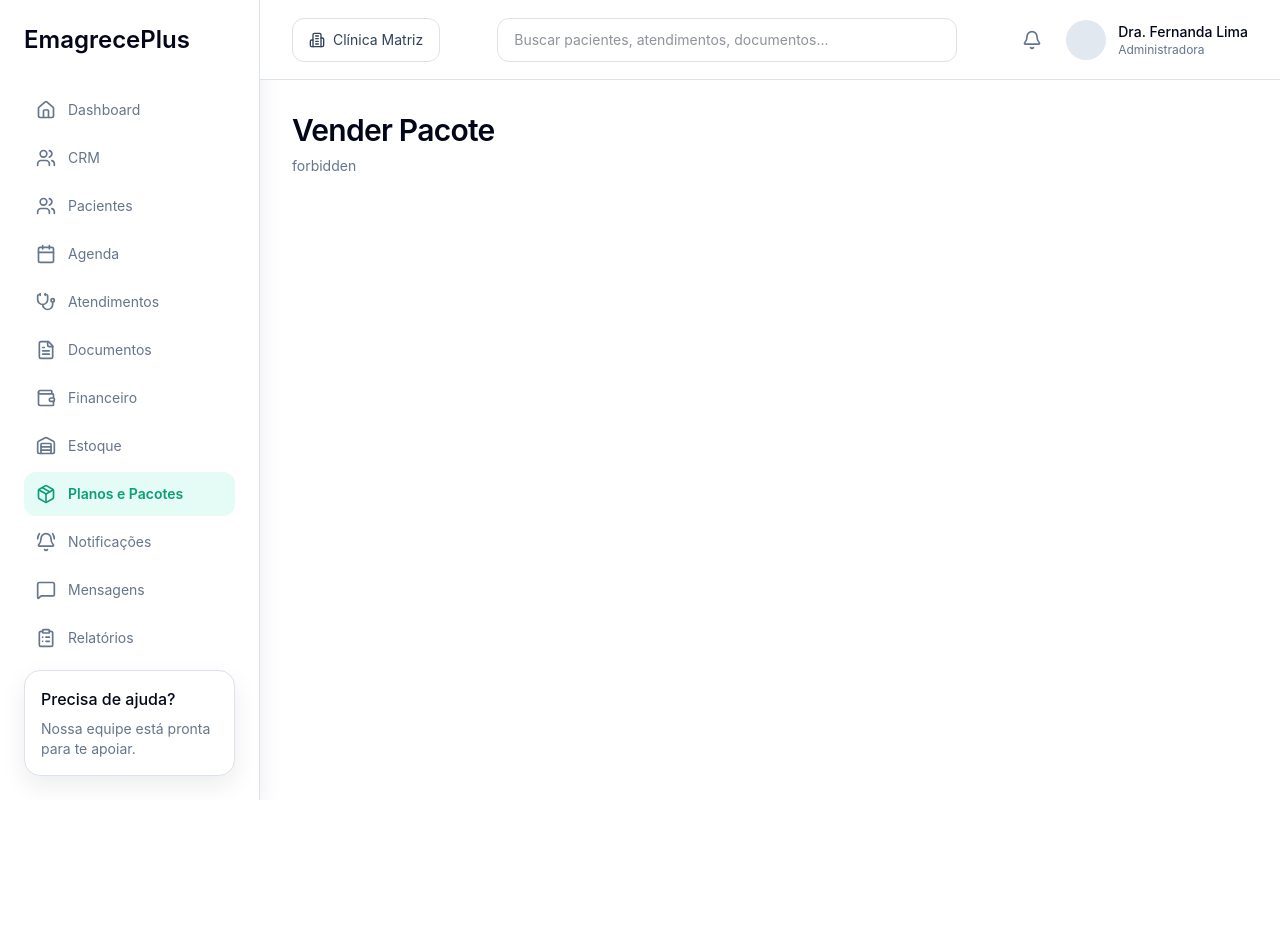
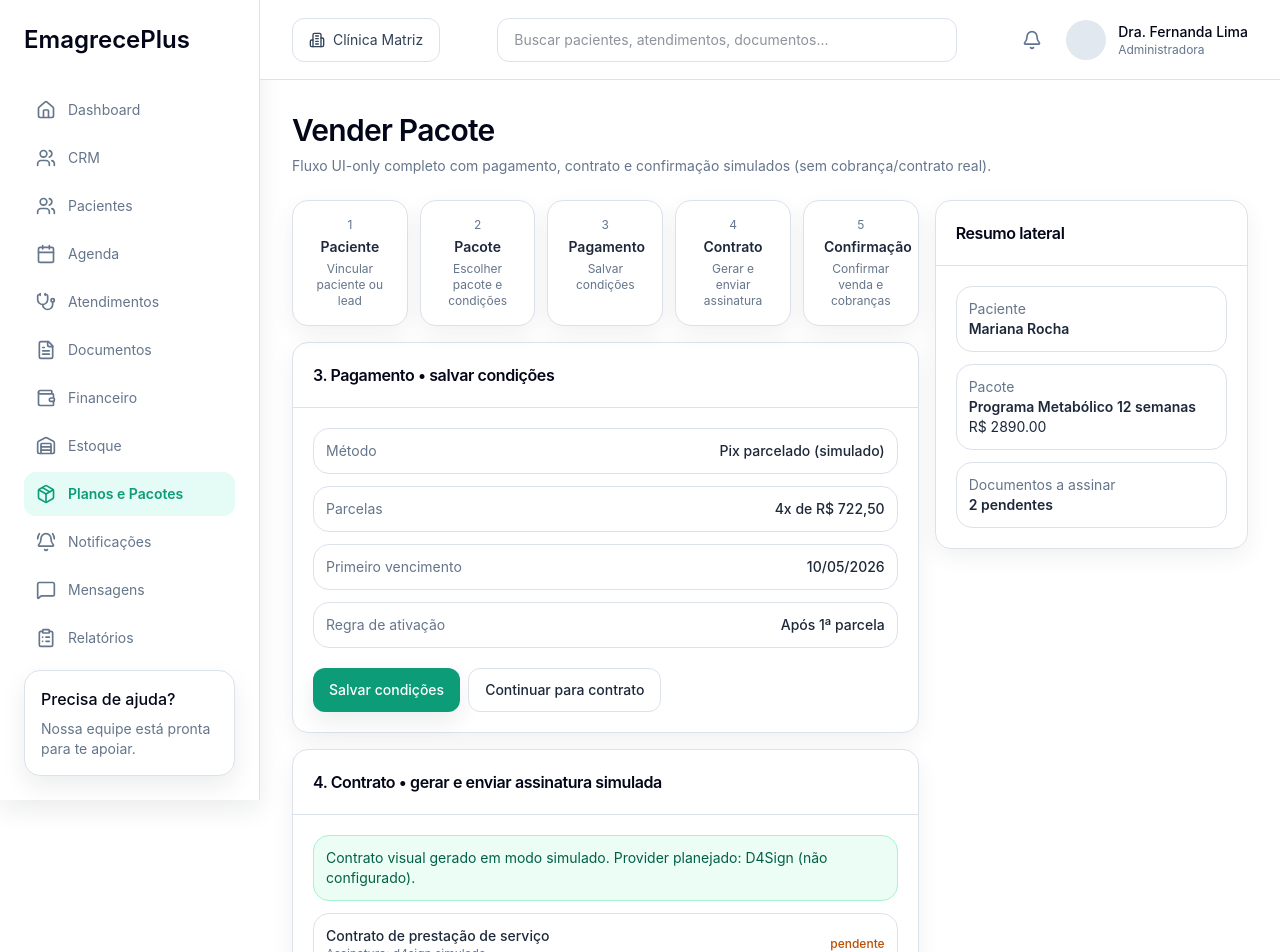
Before and after one commit to erickfroes/emagreceplus-ui-blueprint, a Next.js app: page /packages/sell in a window 1280 px wide. Shown: the top 952 px of the page. Before the commit the page ends 800 px from the top, so only its background shows below. Built offline with nearby package versions, Linux system fonts and the light colour scheme.

Commit message:
feat(ui): completar telas 40 e 52 com mocks e estados LEEF

```diff
--- a/src/app/packages/sell/page.tsx
+++ b/src/app/packages/sell/page.tsx
@@ -2,68 +2,96 @@ import { DashboardShell } from "@/components/layout/DashboardShell";
 import { PageHeader } from "@/components/ui/PageHeader";
 import { Card, CardContent, CardHeader, CardTitle } from "@/components/ui/Card";
 import { Button } from "@/components/ui/Button";
-import { createClient } from "@/lib/ui-only/server";
-import { createPackageSaleAction } from "./actions";
+import { packageSaleFlowMock, packageSaleStepsMock } from "@/data/mock/package-sale.mock";
+import { ReportStateSection } from "@/components/reports/ReportStateSection";
 
-const steps = ["Paciente/Lead", "Pacote", "Pagamento", "Contrato", "Confirmação"];
+export default function SellPackagePage() {
+  const flow = packageSaleFlowMock;
 
-export default async function SellPackagePage() {
-  const supabase = await createClient();
-  const { data: authData } = await supabase.auth.getUser();
-  if (!authData.user) return <DashboardShell active="Planos e Pacotes"><PageHeader title="Vender Pacote" description="forbidden" /></DashboardShell>;
+  return (
+    <DashboardShell active="Planos e Pacotes">
+      <PageHeader title="Vender Pacote" description="Fluxo UI-only completo com pagamento, contrato e confirmação simulados (sem cobrança/contrato real)." />
+      <ReportStateSection state={flow.state} entity="venda de pacote" />
 
-  const [{ data: packagesData, error: packageError }, { data: patientsData, error: patientError }, { data: salesData, error: salesError }] = await Promise.all([
-    supabase.from("packages").select("id,name,current_version,status").eq("status", "published").order("updated_at", { ascending: false }),
-    supabase.from("users").select("id,full_name").eq("status", "active").order("full_name", { ascending: true }),
-    supabase.from("package_sales").select("id,sale_reference,status,total_cents,entitlements_released,created_at").order("created_at", { ascending: false }).limit(8),
-  ]);
-  const packages = (packagesData ?? []) as Array<{ id: string; name: string; current_version: string | number }>;
-  const patients = (patientsData ?? []) as Array<{ id: string; full_name: string }>;
-  const sales = (salesData ?? []) as Array<{ id: string; sale_reference: string; status: string; total_cents: number; entitlements_released: boolean }>;
+      {flow.state === "default" ? (
+        <div className="grid gap-4 lg:grid-cols-[2fr_1fr]">
+          <div className="space-y-4">
+            <div className="grid gap-3 md:grid-cols-5">
+              {packageSaleStepsMock.map((step, index) => (
+                <Card key={step.key} className={flow.activeStep === step.key ? "border-primary-500" : ""}>
+                  <CardContent className="space-y-1 py-4 text-center">
+                    <p className="text-xs text-muted-foreground">{index + 1}</p>
+                    <p className="text-sm font-semibold">{step.label}</p>
+                    <p className="text-xs text-muted-foreground">{step.description}</p>
+                  </CardContent>
+                </Card>
+              ))}
+            </div>
 
-  return <DashboardShell active="Planos e Pacotes"><PageHeader title="Vender Pacote" description="Fluxo conectado: paciente/lead → pacote → pagamento → contrato pendente → parcelas pendentes → entitlements." />
-    <div className="grid gap-3 md:grid-cols-5">{steps.map((s, i) => <Card key={s} className={i === 0 ? "border-primary-500" : ""}><CardContent className="py-4 text-center text-sm">{i + 1}. {s}</CardContent></Card>)}</div>
+            <Card>
+              <CardHeader><CardTitle>3. Pagamento • salvar condições</CardTitle></CardHeader>
+              <CardContent className="space-y-3 text-sm">
+                {flow.paymentConditions.map((condition) => (
+                  <div key={condition.label} className="flex items-center justify-between rounded-2xl border border-border bg-background p-3">
+                    <span className="text-muted-foreground">{condition.label}</span>
+                    <span className="font-medium">{condition.value}</span>
+                  </div>
+                ))}
+                <div className="flex flex-wrap gap-2 pt-2">
+                  <Button type="button">Salvar condições</Button>
+                  <Button type="button" variant="outline">Continuar para contrato</Button>
+                </div>
+              </CardContent>
+            </Card>
 
-    <Card className="mt-4"><CardHeader><CardTitle>Nova venda de pacote</CardTitle></CardHeader><CardContent>
-      {packageError || patientError ? <p>error: {packageError?.message ?? patientError?.message}</p> : !packages?.length ? <p>empty</p> : <form action={createPackageSaleAction} className="grid gap-3 md:grid-cols-2">
+            <Card>
+              <CardHeader><CardTitle>4. Contrato • gerar e enviar assinatura simulada</CardTitle></CardHeader>
+              <CardContent className="space-y-3 text-sm">
+                <p className="rounded-2xl border border-emerald-200 bg-emerald-50 p-3 text-emerald-800">Contrato visual gerado em modo simulado. Provider planejado: D4Sign (não configurado).</p>
+                <div className="space-y-2">
+                  {flow.signableDocuments.map((document) => (
+                    <div key={document.id} className="flex items-center justify-between rounded-2xl border border-border p-3">
                       <div>
-          <label className="mb-1 block text-sm">Paciente (opcional)</label>
-          <select name="patientId" className="w-full rounded border p-2">
-            <option value="">Selecionar paciente</option>
-            {patients?.map((patient) => <option key={patient.id} value={patient.id}>{patient.full_name}</option>)}
-          </select>
+                        <p className="font-medium">{document.name}</p>
+                        <p className="text-xs text-muted-foreground">Assinatura: {document.provider.replace("_", " ")}</p>
                       </div>
-        <div>
-          <label className="mb-1 block text-sm">Lead (opcional)</label>
-          <input name="leadId" placeholder="ID do lead no CRM" className="w-full rounded border p-2" />
+                      <span className="text-xs font-medium text-amber-700">pendente</span>
                     </div>
-        <div>
-          <label className="mb-1 block text-sm">Pacote publicado</label>
-          <select name="packageId" className="w-full rounded border p-2" required>
-            {packages.map((pkg) => <option key={pkg.id} value={pkg.id}>{pkg.name} • v{pkg.current_version}</option>)}
-          </select>
+                  ))}
                 </div>
-        <div>
-          <label className="mb-1 block text-sm">Parcelas</label>
-          <input type="number" name="installments" className="w-full rounded border p-2" defaultValue={3} min={1} max={24} required />
+                <Button type="button" variant="outline">Enviar para assinatura simulada</Button>
+              </CardContent>
+            </Card>
+
+            <Card>
+              <CardHeader><CardTitle>5. Confirmação • concluir venda</CardTitle></CardHeader>
+              <CardContent className="space-y-3 text-sm">
+                <p>Ao confirmar, a UI registra a venda e cria {flow.simulatedChargesCount} cobranças simuladas (sem integração real com Asaas).</p>
+                <Button type="button">Confirmar venda e criar cobranças simuladas</Button>
+              </CardContent>
+            </Card>
           </div>
-        <div>
-          <label className="mb-1 block text-sm">Primeiro vencimento</label>
-          <input type="date" name="firstDueDate" className="w-full rounded border p-2" required />
+
+          <Card className="h-fit sticky top-4">
+            <CardHeader><CardTitle>Resumo lateral</CardTitle></CardHeader>
+            <CardContent className="space-y-3 text-sm">
+              <div className="rounded-2xl border border-border p-3">
+                <p className="text-muted-foreground">Paciente</p>
+                <p className="font-semibold">{flow.patientName}</p>
               </div>
-        <div>
-          <label className="mb-1 block text-sm">Regra de ativação do pacote</label>
-          <select name="releaseRule" className="w-full rounded border p-2" defaultValue="after_first_payment">
-            <option value="after_first_payment">Após confirmação da 1ª parcela</option>
-            <option value="after_all_payments">Após confirmação de todas as parcelas</option>
-          </select>
+              <div className="rounded-2xl border border-border p-3">
+                <p className="text-muted-foreground">Pacote</p>
+                <p className="font-semibold">{flow.packageName}</p>
+                <p>R$ {(flow.packagePriceCents / 100).toFixed(2)}</p>
               </div>
-        <div className="md:col-span-2"><Button type="submit">Gerar contrato e cobranças pendentes</Button></div>
-      </form>}
-    </CardContent></Card>
-
-    <Card className="mt-4"><CardHeader><CardTitle>Últimas vendas</CardTitle></CardHeader><CardContent className="space-y-2">
-      {salesError ? <p>error: {salesError.message}</p> : !sales?.length ? <p>empty</p> : sales.map((sale) => <p key={sale.id}>{sale.sale_reference} • {sale.status} • R$ {(sale.total_cents / 100).toFixed(2)} • entitlements: {sale.entitlements_released ? "liberados" : "pendentes"}</p>)}
-    </CardContent></Card>
-  </DashboardShell>;
+              <div className="rounded-2xl border border-border p-3">
+                <p className="text-muted-foreground">Documentos a assinar</p>
+                <p className="font-semibold">{flow.signableDocuments.length} pendentes</p>
+              </div>
+            </CardContent>
+          </Card>
+        </div>
+      ) : null}
+    </DashboardShell>
+  );
 }
--- a/src/app/patients/[patientId]/report/page.tsx
+++ b/src/app/patients/[patientId]/report/page.tsx
@@ -1,26 +1,55 @@
 import { DashboardShell } from "@/components/layout/DashboardShell";
-import { ReportChartCard } from "@/components/reports/ReportChartCard";
 import { ReportStateSection } from "@/components/reports/ReportStateSection";
-import { ReportToolbar } from "@/components/reports/ReportToolbar";
 import { Card, CardContent, CardHeader, CardTitle } from "@/components/ui/Card";
 import { PageHeader } from "@/components/ui/PageHeader";
-import { patientReportMock } from "@/data/mock/reports";
+import { patientReportMockData } from "@/data/mock/patient-report.mock";
+
+const tabs = ["Financeiro", "Pacotes", "Serviços", "Documentos", "Adesão", "Timeline"];
 
 export default async function PatientReportPage({ params }: { params: Promise<{ patientId: string }> }) {
   const { patientId } = await params;
-  const { meta, chart, rows } = patientReportMock;
+  const report = patientReportMockData;
 
   return (
     <DashboardShell active="Pacientes">
-      <PageHeader title={`${meta.title} #${patientId}`} description={meta.subtitle} actions={<ReportToolbar lastUpdated={meta.lastUpdated} />} />
-      <ReportStateSection state={meta.state} entity="relatório do paciente" />
-      {meta.state === "default" ? (
-        <div className="grid gap-4 lg:grid-cols-2">
-          <ReportChartCard title="Aderência por pilar" subtitle="Escala percentual simulada" points={chart} />
+      <PageHeader
+        title={`Relatório do paciente #${patientId}`}
+        description={`${report.patientName} • Pacote ativo: ${report.activePackage}`}
+      />
+      <ReportStateSection state={report.state} entity="relatório do paciente" />
+
+      {report.state === "default" ? (
+        <div className="space-y-4">
           <Card>
-            <CardHeader><CardTitle>Evolução resumida</CardTitle></CardHeader>
-            <CardContent className="space-y-3 text-sm">{rows.map((row) => <div key={row.id} className="rounded-xl border border-border p-3"><p className="font-medium">{row.name}</p><p>{row.metric}</p><p className="text-muted-foreground">{row.variation}</p></div>)}</CardContent>
+            <CardContent className="grid gap-3 p-4 text-sm md:grid-cols-3">
+              <div className="rounded-2xl border p-3"><p className="text-muted-foreground">Paciente</p><p className="font-semibold">{report.patientName}</p></div>
+              <div className="rounded-2xl border p-3"><p className="text-muted-foreground">Status financeiro</p><p className="font-semibold">{report.financialStatus}</p></div>
+              <div className="rounded-2xl border p-3"><p className="text-muted-foreground">Status clínico</p><p className="font-semibold">{report.clinicalStatus}</p></div>
+            </CardContent>
           </Card>
+
+          <div className="grid gap-2 md:grid-cols-6">{tabs.map((tab, i) => <div key={tab} className={`rounded-2xl border px-3 py-2 text-center text-sm ${i === 0 ? "border-primary-500" : ""}`}>{tab}</div>)}</div>
+
+          <div className="grid gap-3 md:grid-cols-2 lg:grid-cols-3">
+            {report.kpis.map((kpi) => <Card key={kpi.label}><CardContent className="p-4"><p className="text-xs text-muted-foreground">{kpi.label}</p><p className="text-lg font-semibold">{kpi.value}</p></CardContent></Card>)}
+          </div>
+
+          <div className="grid gap-4 lg:grid-cols-[2fr_1fr]">
+            <div className="space-y-4">
+              <Card>
+                <CardHeader><CardTitle>Parcelas e pagamentos</CardTitle></CardHeader>
+                <CardContent className="space-y-2 text-sm">{report.installments.map((row) => <div key={row.id} className="grid grid-cols-4 rounded-xl border p-3"><span>{row.date}</span><span>{row.description}</span><span>{row.value}</span><span className="font-medium">{row.status}</span></div>)}</CardContent>
+              </Card>
+              <Card>
+                <CardHeader><CardTitle>Serviços consumidos</CardTitle></CardHeader>
+                <CardContent className="space-y-2 text-sm">{report.consumedServices.map((row) => <div key={row.id} className="grid grid-cols-4 rounded-xl border p-3"><span>{row.date}</span><span>{row.description}</span><span>{row.value}</span><span className="font-medium">{row.status}</span></div>)}</CardContent>
+              </Card>
+            </div>
+            <Card className="h-fit">
+              <CardHeader><CardTitle>Alertas laterais</CardTitle></CardHeader>
+              <CardContent className="space-y-2 text-sm">{report.alerts.map((alert) => <p key={alert} className="rounded-xl border border-amber-200 bg-amber-50 p-3 text-amber-900">{alert}</p>)}</CardContent>
+            </Card>
+          </div>
         </div>
       ) : null}
     </DashboardShell>
--- /dev/null
+++ b/src/contracts/package-sale.ts
@@ -0,0 +1,32 @@
+import type { UiState } from "./common";
+
+export type SaleStepKey = "patient" | "package" | "payment" | "contract" | "confirmation";
+
+export interface SaleStep {
+  key: SaleStepKey;
+  label: string;
+  description: string;
+}
+
+export interface PaymentCondition {
+  label: string;
+  value: string;
+}
+
+export interface SignableDocument {
+  id: string;
+  name: string;
+  status: "pending" | "signed";
+  provider: "d4sign_simulado";
+}
+
+export interface PackageSaleFlowDto {
+  state: UiState;
+  activeStep: SaleStepKey;
+  patientName: string;
+  packageName: string;
+  packagePriceCents: number;
+  paymentConditions: PaymentCondition[];
+  signableDocuments: SignableDocument[];
+  simulatedChargesCount: number;
+}
--- /dev/null
+++ b/src/contracts/patient-report.ts
@@ -0,0 +1,16 @@
+import type { UiState } from "./common";
+
+export interface PatientReportKpi { label: string; value: string; }
+export interface PatientReportRow { id: string; date: string; description: string; value: string; status: string; }
+
+export interface PatientReportDto {
+  state: UiState;
+  patientName: string;
+  activePackage: string;
+  financialStatus: string;
+  clinicalStatus: string;
+  kpis: PatientReportKpi[];
+  installments: PatientReportRow[];
+  consumedServices: PatientReportRow[];
+  alerts: string[];
+}
--- /dev/null
+++ b/src/data/mock/package-sale.mock.ts
@@ -0,0 +1,28 @@
+import type { PackageSaleFlowDto, SaleStep } from "@/contracts/package-sale";
+
+export const packageSaleStepsMock: SaleStep[] = [
+  { key: "patient", label: "Paciente", description: "Vincular paciente ou lead" },
+  { key: "package", label: "Pacote", description: "Escolher pacote e condições" },
+  { key: "payment", label: "Pagamento", description: "Salvar condições" },
+  { key: "contract", label: "Contrato", description: "Gerar e enviar assinatura" },
+  { key: "confirmation", label: "Confirmação", description: "Confirmar venda e cobranças" },
+];
+
+export const packageSaleFlowMock: PackageSaleFlowDto = {
+  state: "default",
+  activeStep: "payment",
+  patientName: "Mariana Rocha",
+  packageName: "Programa Metabólico 12 semanas",
+  packagePriceCents: 289000,
+  paymentConditions: [
+    { label: "Método", value: "Pix parcelado (simulado)" },
+    { label: "Parcelas", value: "4x de R$ 722,50" },
+    { label: "Primeiro vencimento", value: "10/05/2026" },
+    { label: "Regra de ativação", value: "Após 1ª parcela" },
+  ],
+  signableDocuments: [
+    { id: "doc-1", name: "Contrato de prestação de serviço", status: "pending", provider: "d4sign_simulado" },
+    { id: "doc-2", name: "Termo de ciência e consentimento", status: "pending", provider: "d4sign_simulado" },
+  ],
+  simulatedChargesCount: 4,
+};
--- /dev/null
+++ b/src/data/mock/patient-report.mock.ts
@@ -0,0 +1,28 @@
+import type { PatientReportDto } from "@/contracts/patient-report";
+
+export const patientReportMockData: PatientReportDto = {
+  state: "default",
+  patientName: "Mariana Rocha",
+  activePackage: "Programa Metabólico 12 semanas",
+  financialStatus: "Adimplente com 1 parcela a vencer",
+  clinicalStatus: "Boa adesão, sem alertas críticos",
+  kpis: [
+    { label: "Total contratado", value: "R$ 2.890,00" },
+    { label: "Pago", value: "R$ 2.167,50" },
+    { label: "Em aberto", value: "R$ 722,50" },
+    { label: "Serviços utilizados", value: "8 de 12" },
+    { label: "Documentos assinados", value: "2 de 2" },
+    { label: "Adesão", value: "86%" },
+  ],
+  installments: [
+    { id: "parc-1", date: "10/02/2026", description: "Parcela 1/4", value: "R$ 722,50", status: "paga" },
+    { id: "parc-2", date: "10/03/2026", description: "Parcela 2/4", value: "R$ 722,50", status: "paga" },
+    { id: "parc-3", date: "10/04/2026", description: "Parcela 3/4", value: "R$ 722,50", status: "paga" },
+    { id: "parc-4", date: "10/05/2026", description: "Parcela 4/4", value: "R$ 722,50", status: "pendente" },
+  ],
+  consumedServices: [
+    { id: "srv-1", date: "01/04/2026", description: "Consulta de retorno", value: "1 sessão", status: "realizado" },
+    { id: "srv-2", date: "15/04/2026", description: "Ajuste de plano alimentar", value: "1 entrega", status: "realizado" },
+  ],
+  alerts: ["Última avaliação antropométrica há 28 dias.", "Parcela 4/4 vence em 8 dias."],
+};
```
Also changed, not shown: 1 other file (tests, documents, lock files or other folders). Lines whose indentation alone changed are shown as unchanged.
